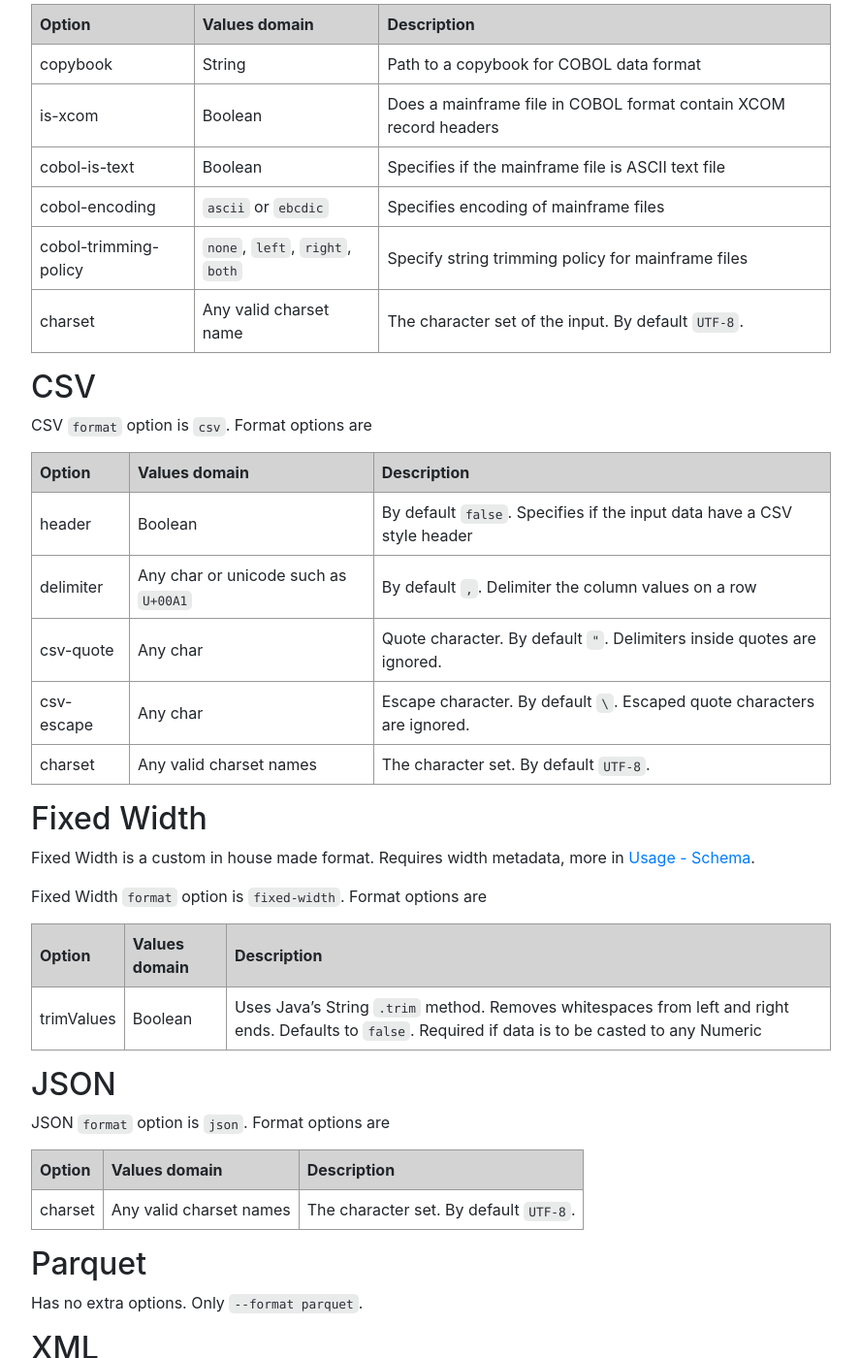
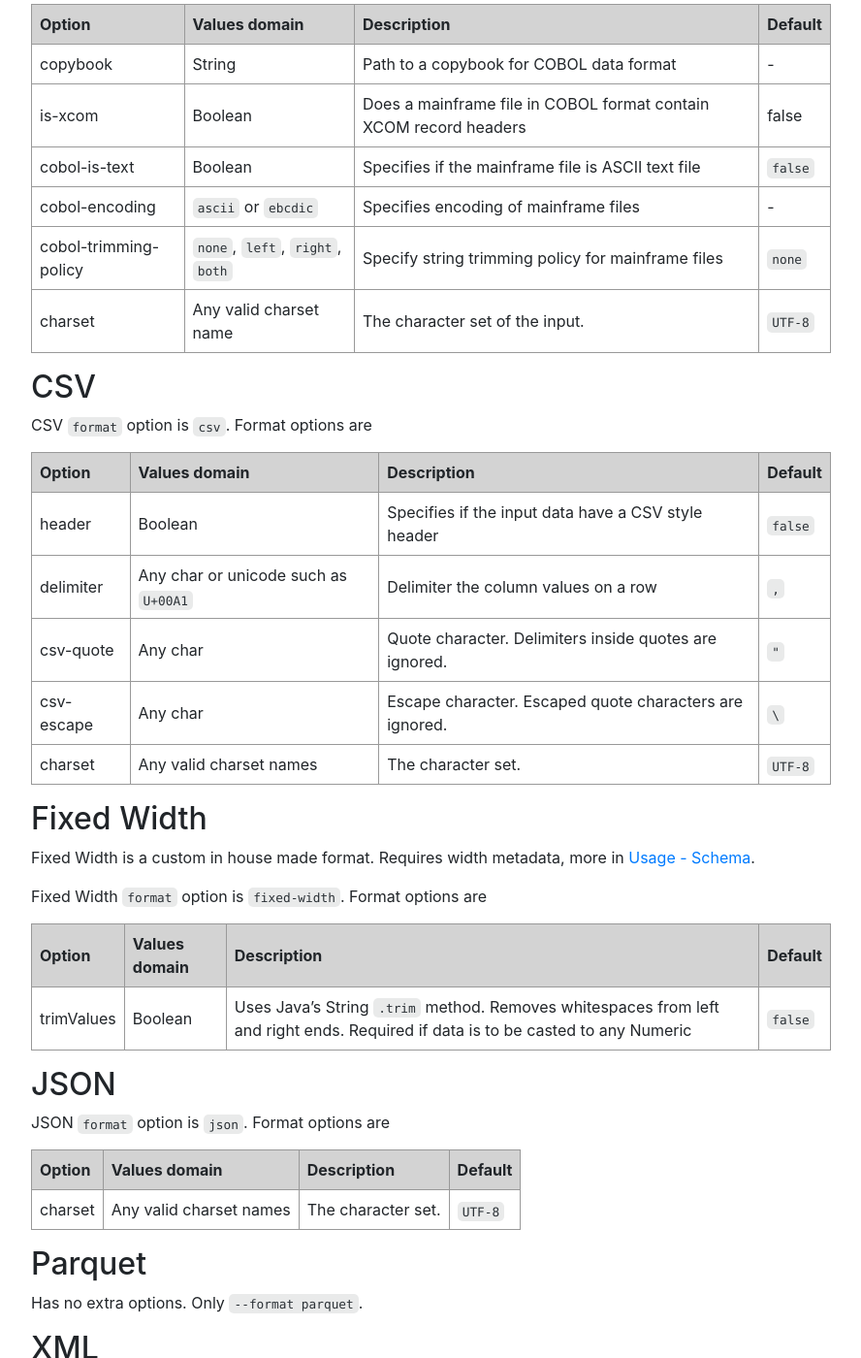
Before and after one commit to AbsaOSS/enceladus, a Jekyll site: the page built from _docs/2.0.0/usage/standardization-formats.md, in a window 1280 px wide and 1400 px high, scrolled down 665 px. Shown: the whole window at 97% size, without its empty margins (338-1226 px from the left). Built offline with Jekyll 4.4.1, drawn with Linux system fonts in a browser that asks for light colours; nearby versions of some CDN libraries; some of the changed text lies outside the part shown.

Commit message:
#622 Add default column

```diff
--- a/_docs/2.0.0/usage/standardization-formats.md
+++ b/_docs/2.0.0/usage/standardization-formats.md
@@ -28,26 +28,26 @@ When running standardization one of the formats of the list has to be specified.
 
 Cobol `format` option is `cobol`. Format options are
 
-| Option | Values domain | Description |
-|---|---|---|
-| copybook | String | Path to a copybook for COBOL data format |
-| is-xcom | Boolean | Does a mainframe file in COBOL format contain XCOM record headers |
-| cobol-is-text | Boolean | Specifies if the mainframe file is ASCII text file |
-| cobol-encoding | `ascii` or `ebcdic` | Specifies encoding of mainframe files |
-| cobol-trimming-policy | `none`, `left`, `right`, `both` | Specify string trimming policy for mainframe files |
-| charset | Any valid charset name | The character set of the input. By default `UTF-8`. |
+| Option | Values domain | Description | Default |
+|---|---|---|---|
+| copybook | String | Path to a copybook for COBOL data format | - |
+| is-xcom | Boolean | Does a mainframe file in COBOL format contain XCOM record headers | false |
+| cobol-is-text | Boolean | Specifies if the mainframe file is ASCII text file | `false` |
+| cobol-encoding | `ascii` or `ebcdic` | Specifies encoding of mainframe files | - |
+| cobol-trimming-policy | `none`, `left`, `right`, `both` | Specify string trimming policy for mainframe files | `none` |
+| charset | Any valid charset name | The character set of the input. | `UTF-8` |
 
 ## CSV
 
 CSV `format` option is `csv`. Format options are
 
-| Option | Values domain | Description |
-|---|---|---|
-| header | Boolean | By default `false`. Specifies if the input data have a CSV style header |
-| delimiter | Any char or unicode such as `U+00A1` | By default `,`. Delimiter the column values on a row |
-| csv-quote | Any char | Quote character. By default `"`. Delimiters inside quotes are ignored. |
-| csv-escape | Any char | Escape character. By default `\`. Escaped quote characters are ignored. |
-| charset | Any valid charset names | The character set. By default `UTF-8`. |
+| Option | Values domain | Description | Default |
+|---|---|---|---|
+| header | Boolean | Specifies if the input data have a CSV style header | `false` |
+| delimiter | Any char or unicode such as `U+00A1` | Delimiter the column values on a row | `,` |
+| csv-quote | Any char | Quote character. Delimiters inside quotes are ignored. | `"` |
+| csv-escape | Any char | Escape character. Escaped quote characters are ignored. | `\` |
+| charset | Any valid charset names | The character set. | `UTF-8` |
 
 ## Fixed Width
 
@@ -55,17 +55,17 @@ Fixed Width is a custom in house made format. Requires width metadata, more in [
 
 Fixed Width `format` option is `fixed-width`. Format options are
 
-| Option | Values domain | Description |
-|---|---|---|
-| trimValues | Boolean | Uses Java's String `.trim`  method. Removes whitespaces from left and right ends. Defaults to `false`. Required if data is to be casted to any Numeric |
+| Option | Values domain | Description | Default |
+|---|---|---|---|
+| trimValues | Boolean | Uses Java's String `.trim`  method. Removes whitespaces from left and right ends. Required if data is to be casted to any Numeric | `false` |
 
 ## JSON
 
 JSON `format` option is `json`. Format options are
 
-| Option | Values domain | Description |
-|---|---|---|
-| charset | Any valid charset names | The character set. By default `UTF-8`. |
+| Option | Values domain | Description | Default |
+|---|---|---|---|
+| charset | Any valid charset names | The character set. | `UTF-8` |
 
 ## Parquet
 
@@ -75,7 +75,7 @@ Has no extra options. Only `--format parquet`.
 
 XML `format` option is `xml`. Format options are
 
-| Option | Values domain | Description |
-|---|---|---|
-| rowTag | String | The tag of the xml file to treat as a row. For example, in the following xml `<books> <book><book> ...</books>`, the appropriate value would be `book`. |
-| charset | Any valid charset names | The character set. By default `UTF-8`. |
+| Option | Values domain | Description | Default |
+|---|---|---|---|
+| rowTag | String | The tag of the xml file to treat as a row. For example, in the following xml `<books> <book><book> ...</books>`, the appropriate value would be `book`. | - |
+| charset | Any valid charset names | The character set. | `UTF-8` |
```
